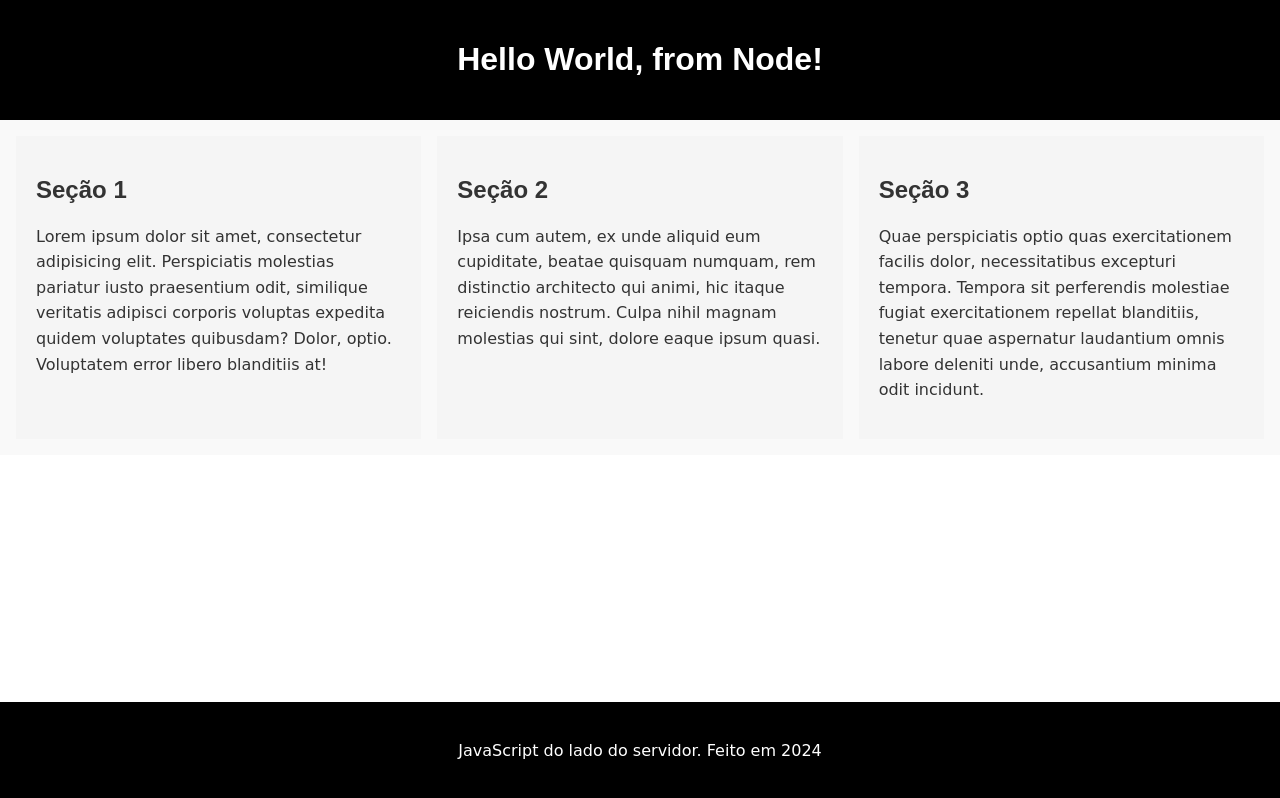
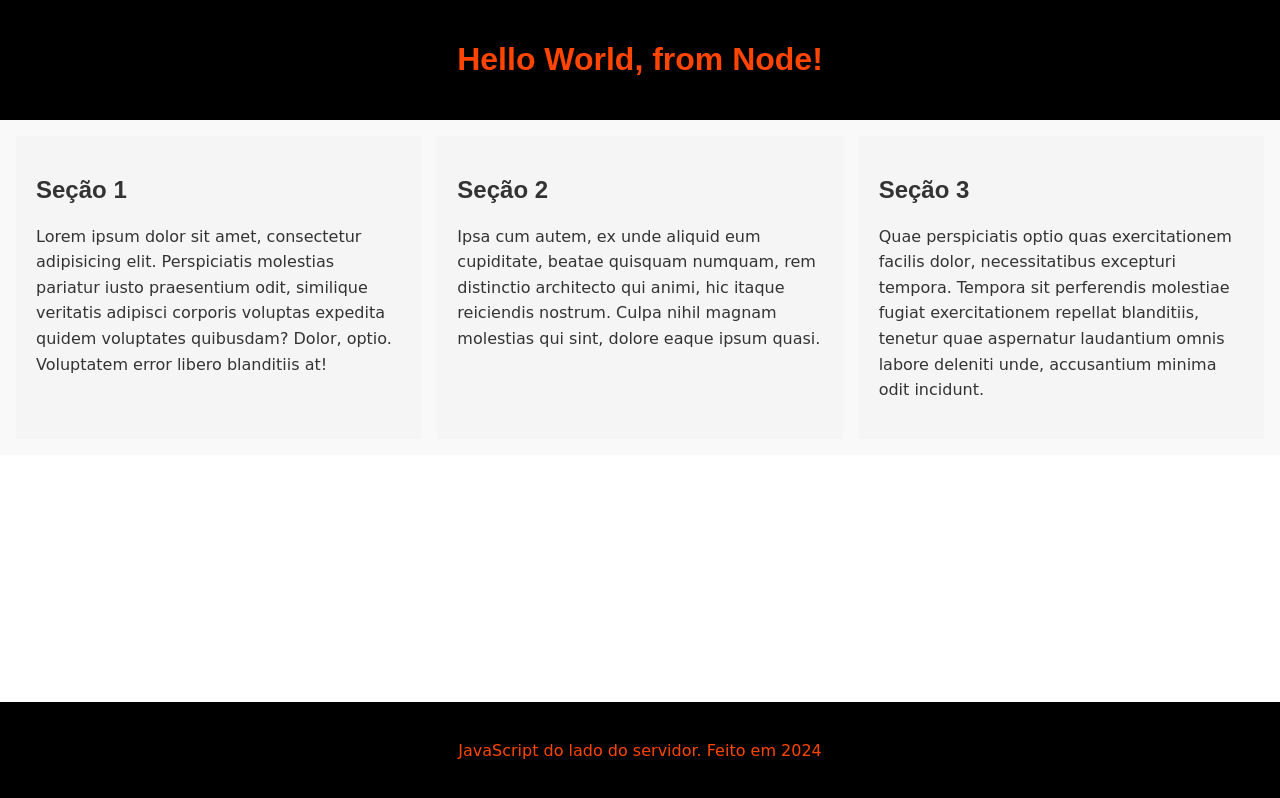
Before and after one commit to AlisonDevFrontEnd/Nodejs, a website: page public/index.html in a window 1280 px wide. Drawn offline with Linux system fonts and the light colour scheme.

Commit message:
Mudança de alguns estilos

```diff
--- a/public/style.css
+++ b/public/style.css
@@ -14,7 +14,7 @@ header,
 footer {
     text-align: center;
     background-color: #000;
-    color: #fff;
+    color: orangered;
     padding: 20px;
 }
 
```
